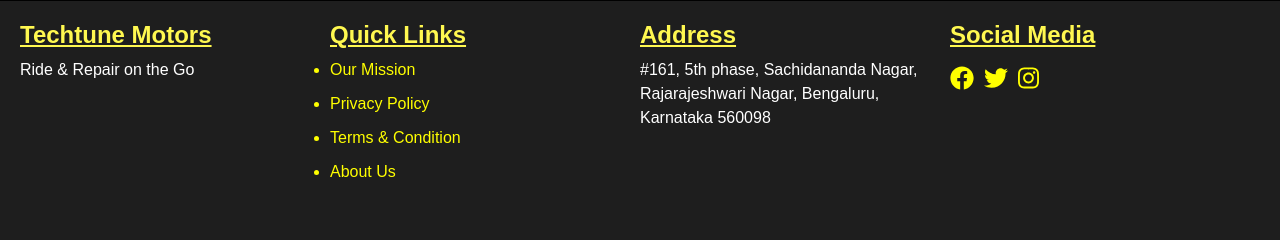
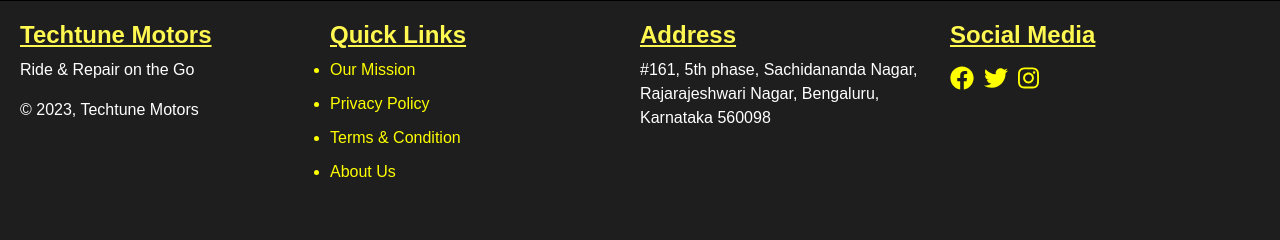
Before and after one commit to iamhimesh07/Techtune-Motors, a PHP site: a page that, after the commit, uses index.php in a window 1280 px wide. Shown: the part 2805-3045 px from the top of the page. Run offline with PHP 8.4, Linux system fonts and the light colour scheme.

Commit message:
some changes

```diff
--- /dev/null
+++ b/includes/footer.php
@@ -0,0 +1 @@
+<!-- make a footer page in php and include it on all web pages, where it required. -->
--- a/index.html
+++ b/index.php
@@ -46,10 +46,6 @@
     <div class="row">
       <div class="col-md-10 offset-md-1 col-sm-12 offset-sm-0 overflow-hidden text-center content">
         <h1 class="main-hero-headline">"PRECISION, PERFORMANCE, PROMECH"</h1>
-        <!-- <button type="button" class="btn btn-primary btn-lg rounded-pill">
-            <a href="booking_appointment.html"></a>
-
-          </button> -->
         <a class="btn btn-primary primary-button" href="booking_appointment.html" role="button">Book Your Appointment</a>
       </div>
     </div>
@@ -240,6 +236,7 @@
       <div class="footer-column">
         <h2>Techtune Motors</h2>
         <p>Ride & Repair on the Go</p>
+        <p>&copy; <?php echo date("Y"); ?>, Techtune Motors</p>
       </div>
 
       <div class="footer-column">
```
Also changed, not shown: includes/header.php (added).
